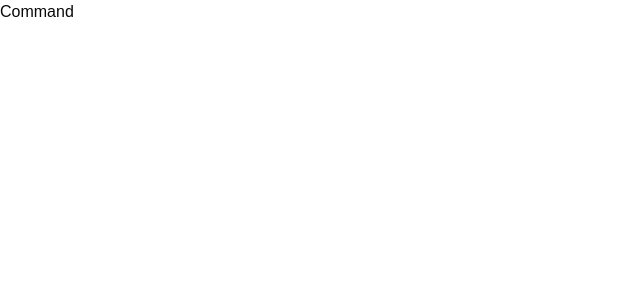
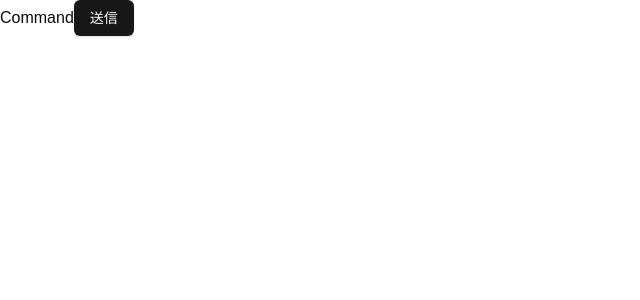
Before and after one commit to 4TKKgjYa/app-Jan09-2025, a Next.js app: page / in a window 1280 px wide. Shown: the top 300 px of the page, without its empty margins (0-640 px from the left). Built offline with nearby package versions, Linux system fonts and the light colour scheme.

Commit message:
shadcn/uiの使用例

```diff
--- a/src/app/page.tsx
+++ b/src/app/page.tsx
@@ -1,9 +1,11 @@
+import { Button } from "@/components/ui/button";
 import Link from "next/link";
 
 export default function Home() {
   return (
     <div>
       <Link href="/command">Command</Link>
+      <Button>送信</Button>
     </div>
   );
 }
```
